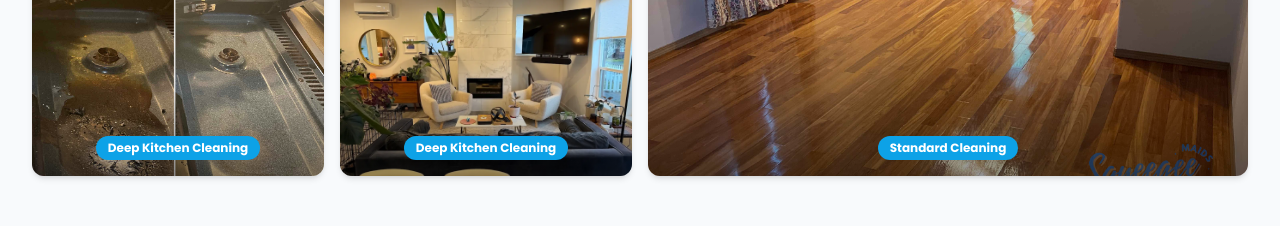
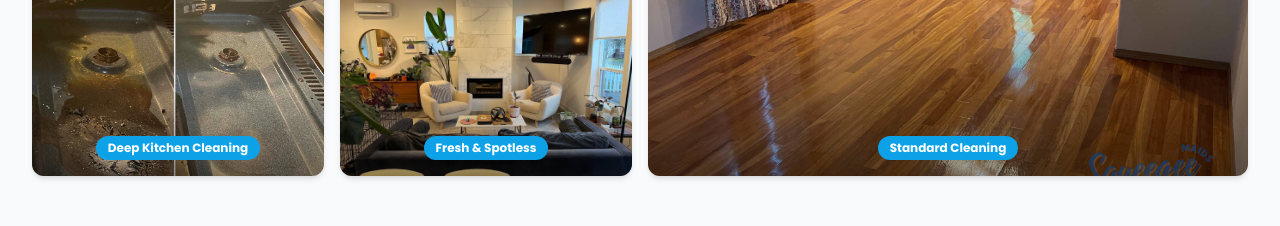
Before and after one commit to squeegee503-cmd/Squeegee-Maids, a React (Vite) app: page / in a window 1280 px wide. Shown: the part 4500-4726 px from the top of the page. Built offline with nearby package versions, Linux system fonts and the light colour scheme; no server answers.

Commit message:
Updated Gallery.tsx

```diff
--- a/src/components/sections/Gallery.tsx
+++ b/src/components/sections/Gallery.tsx
@@ -25,7 +25,7 @@ const galleryItems: GalleryItem[] = [
   { src: Gallery017, alt: "Deep Cleaning", tag: "Friendly Staff" },
   { src: Gallery018, alt: "Office Cleaning", tag: " Standard Cleaning" },
   { src: Gallery019, alt: "Eco-Friendly Products", tag: "Deep Kitchen Cleaning" },
-    { src: Gallery020, alt: "Eco-Friendly Products", tag: "Deep Kitchen Cleaning" },
+    { src: Gallery020, alt: "Fresh & Spotless", tag: "Fresh & Spotless" },
 ];
 
 
```
